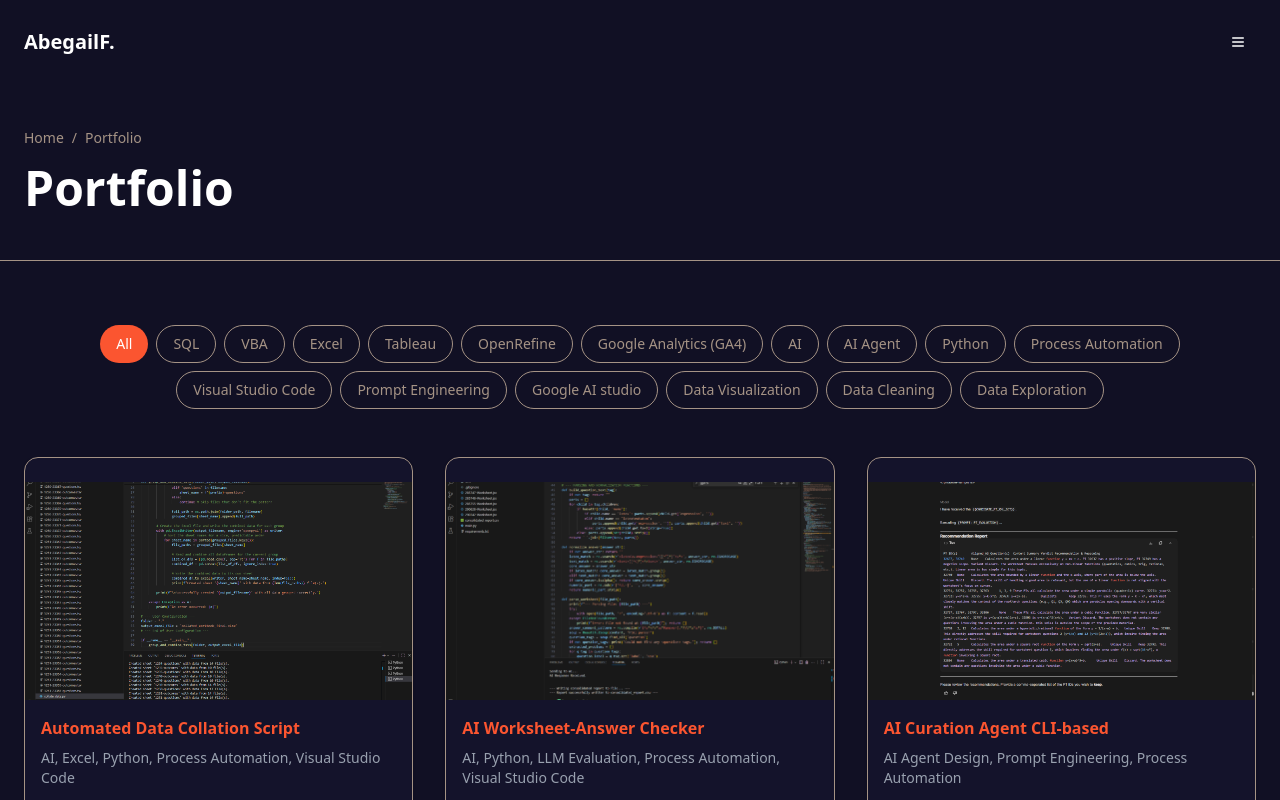
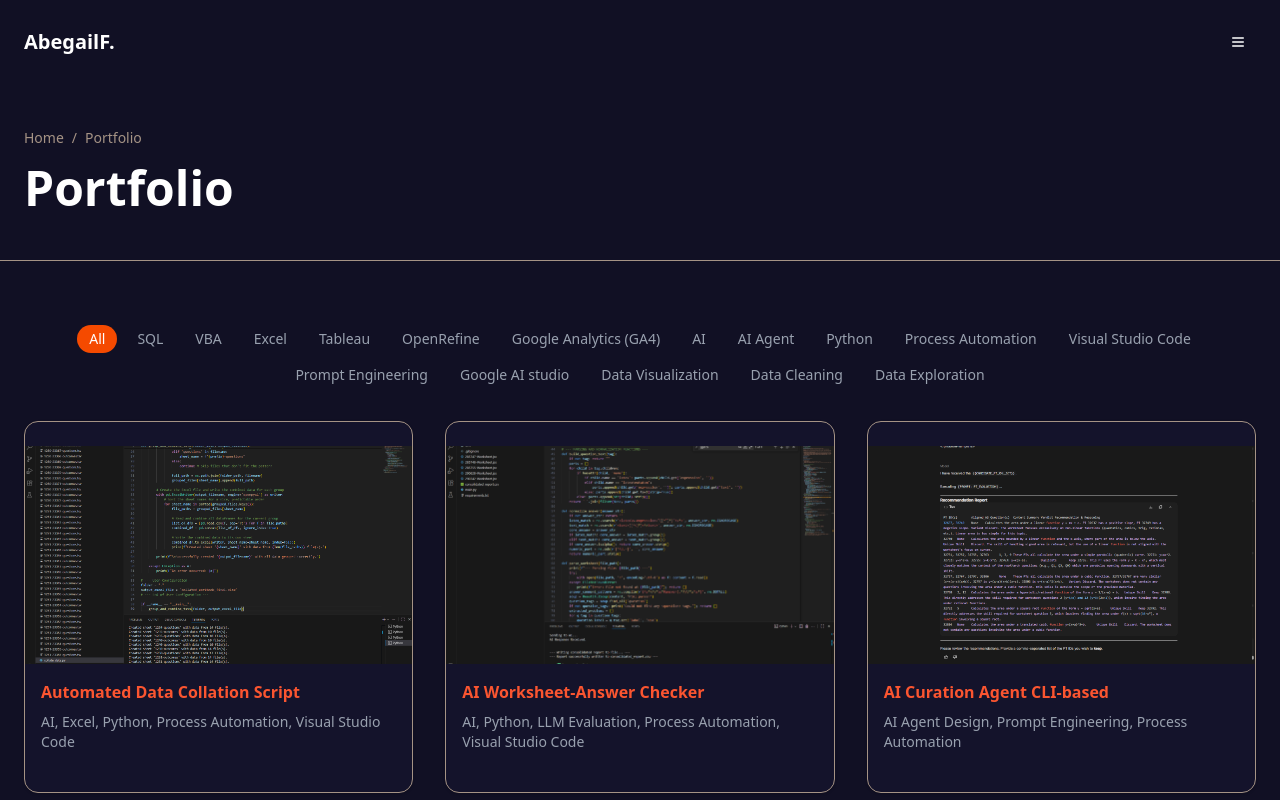
Before and after one commit to abegailf/vercel-app, a Next.js app: page /portfolio in a window 1280 px wide. Shown: the top 800 px of the page. Built offline with nearby package versions, Linux system fonts and the light colour scheme.

Commit message:
fixing portfolio

```diff
--- a/app/page.tsx
+++ b/app/page.tsx
@@ -257,7 +257,7 @@ export default function PortfolioPage() {
 
   return (
     <>
-      <section id="home" className="relative h-screen -mt-20">
+      <section id="home"  className="relative h-screen md:-mt-20">
         <div className="absolute top-1/2 left-1/2 -translate-x-1/2 -translate-y-1/2 text-center w-full px-6">
           <div className="max-w-4xl mx-auto">
             <h1 className="text-5xl md:text-6xl font-bold mb-4">
--- a/app/portfolio/page.tsx
+++ b/app/portfolio/page.tsx
@@ -215,26 +215,13 @@ export default function PortfolioPage() {
         <section className="py-16 max-w-7xl mx-auto px-6">
           <div className="container">
             {/* Portfolio Filters */}
-            <div className="text-center mb-12">
-              <div className="flex flex-wrap gap-2 justify-center text-sm">
-                {filters.map((filter) => (
-                  <button
-                    key={filter.key}
-                    onClick={() => setActiveFilter(filter.key)}
-                    className={`px-4 py-2 rounded-full transition-colors ${
-                      activeFilter === filter.key ? "text-white" : "border hover:text-white"
-                    }`}
-                    style={{
-                      backgroundColor: activeFilter === filter.key ? "#FB5530" : "transparent",
-                      color: activeFilter === filter.key ? "white" : "#A59385",
-                      borderColor: activeFilter === filter.key ? "#FB5530" : "#A59385",
-                    }}
-                  >
-                    {filter.label}
+           <div className="flex flex-wrap justify-center gap-2 text-sm mb-8">
+              {filters.map((filter) => (
+                  <button key={filter.key} onClick={() => setActiveFilter(filter.key)} className={`px-3 py-1 rounded-full transition-colors ${activeFilter === filter.key ? "bg-orange-600 text-white" : "text-gray-400 hover:text-orange-600"}`}>
+                      {filter.label}
                   </button>
-                ))}
-              </div>
-            </div>
+              ))}
+          </div>
 
             {/* Portfolio Grid */}
                        {/* Portfolio Grid */}
```
